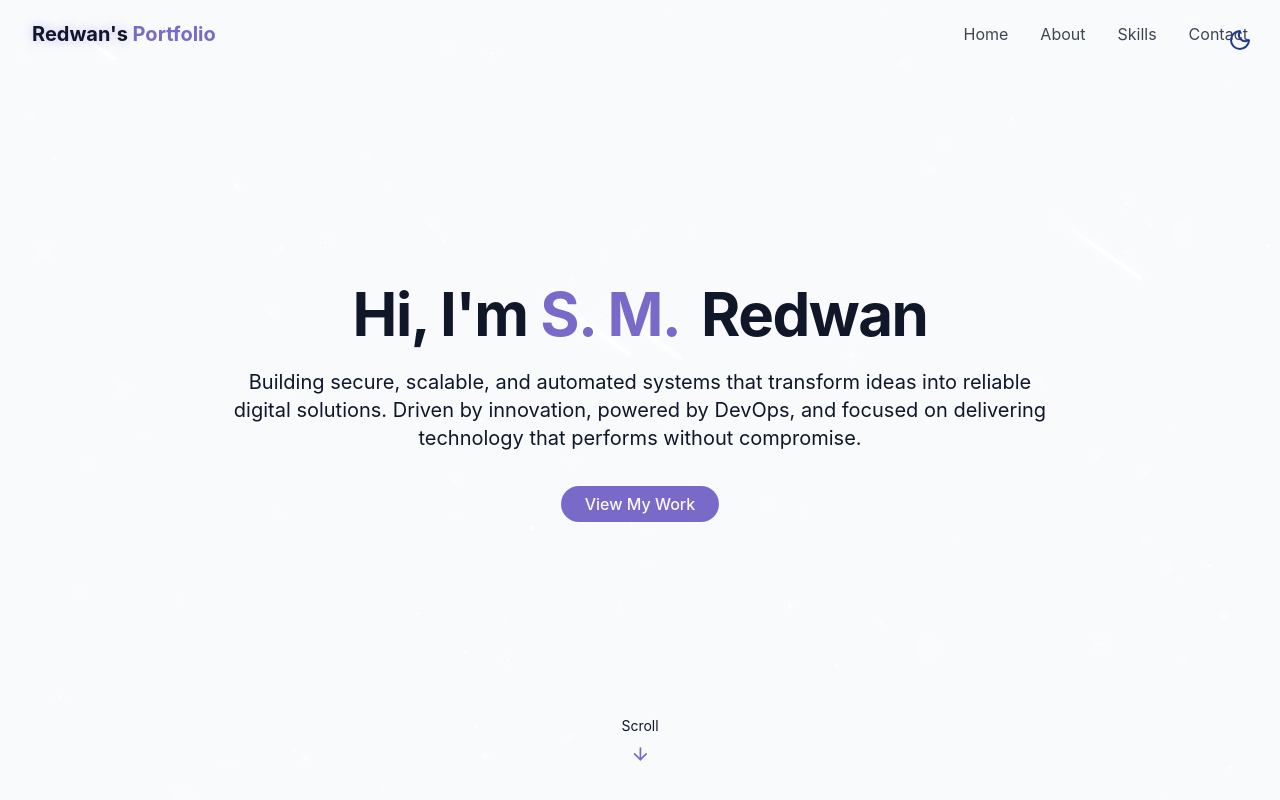
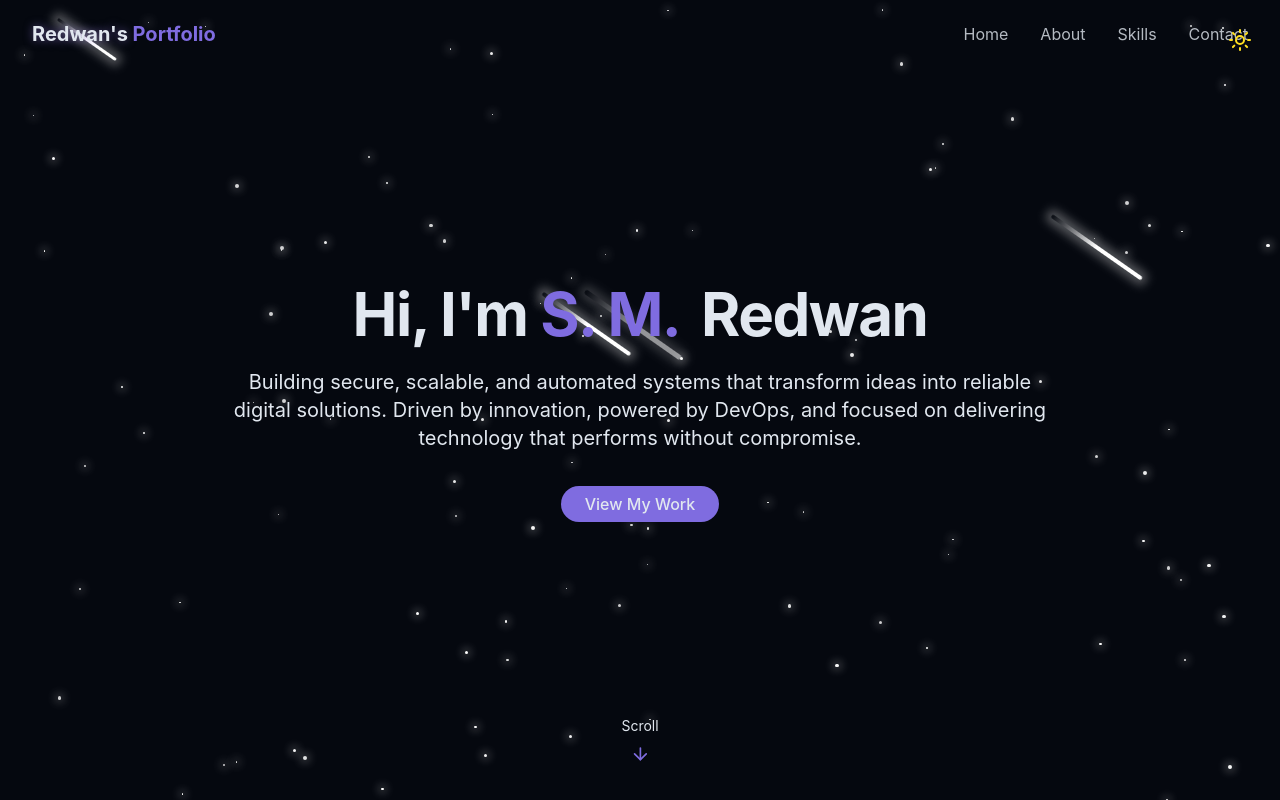
Before and after one commit to devSecRedwan/portfolio-devOps, a React app: page / in a window 1280 px wide. Shown: the top 800 px of the page. Built offline with nearby package versions, Linux system fonts and the light colour scheme; the HTML template or start-up script is replaced by a standard one.

Commit message:
update dark as default theme

```diff
--- a/src/components/ThemeToggle.jsx
+++ b/src/components/ThemeToggle.jsx
@@ -4,16 +4,16 @@ import { cn } from "@/lib/utils";
 
 export const ThemeToggle = () => {
   const [isDarkMode, setIsDarkMode] = useState(() => {
-  // ✅ Lazy initializer runs once on mount — no effect needed
     const storedTheme = localStorage.getItem("theme");
-  if (storedTheme !== "dark") {
-    localStorage.setItem("theme", "light");
+    // ✅ Fix 1: Default to dark instead of forcing light
+    if (storedTheme === null) {
+      localStorage.setItem("theme", "dark");
+      return true;
     }
     return storedTheme === "dark";
   });
 
   useEffect(() => {
-  // ✅ Effect only syncs the DOM class — no setState here
     if (isDarkMode) {
       document.documentElement.classList.add("dark");
     } else {
@@ -21,16 +21,13 @@ useEffect(() => {
     }
   }, [isDarkMode]);
 
+  // ✅ Fix 2: Removed duplicate DOM manipulation — useEffect handles it
   const toggleTheme = () => {
-    if (isDarkMode) {
-      document.documentElement.classList.remove("dark");
-      localStorage.setItem("theme", "light");
-      setIsDarkMode(false);
-    } else {
-      document.documentElement.classList.add("dark");
-      localStorage.setItem("theme", "dark");
-      setIsDarkMode(true);
-    }
+    setIsDarkMode((prev) => {
+      const next = !prev;
+      localStorage.setItem("theme", next ? "dark" : "light");
+      return next;
+    });
   };
 
   return (
@@ -38,7 +35,7 @@ useEffect(() => {
       onClick={toggleTheme}
       className={cn(
         "fixed max-sm:hidden top-5 right-5 z-50 p-2 rounded-full transition-colors duration-300",
-        "focus:outlin-hidden"
+        "focus:outline-hidden" // ✅ Fix 3: outlin-hidden → outline-hidden
       )}
     >
       {isDarkMode ? (
```
Lines whose indentation alone changed are shown as unchanged.
